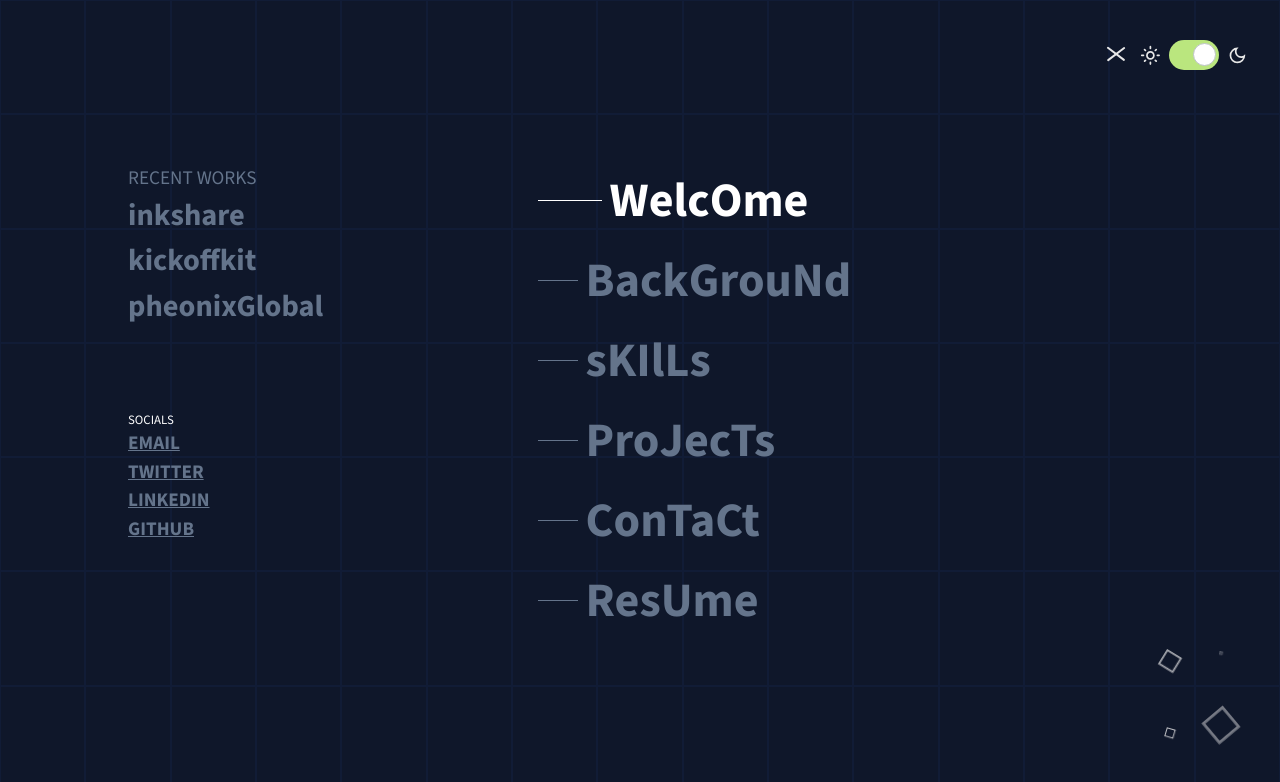
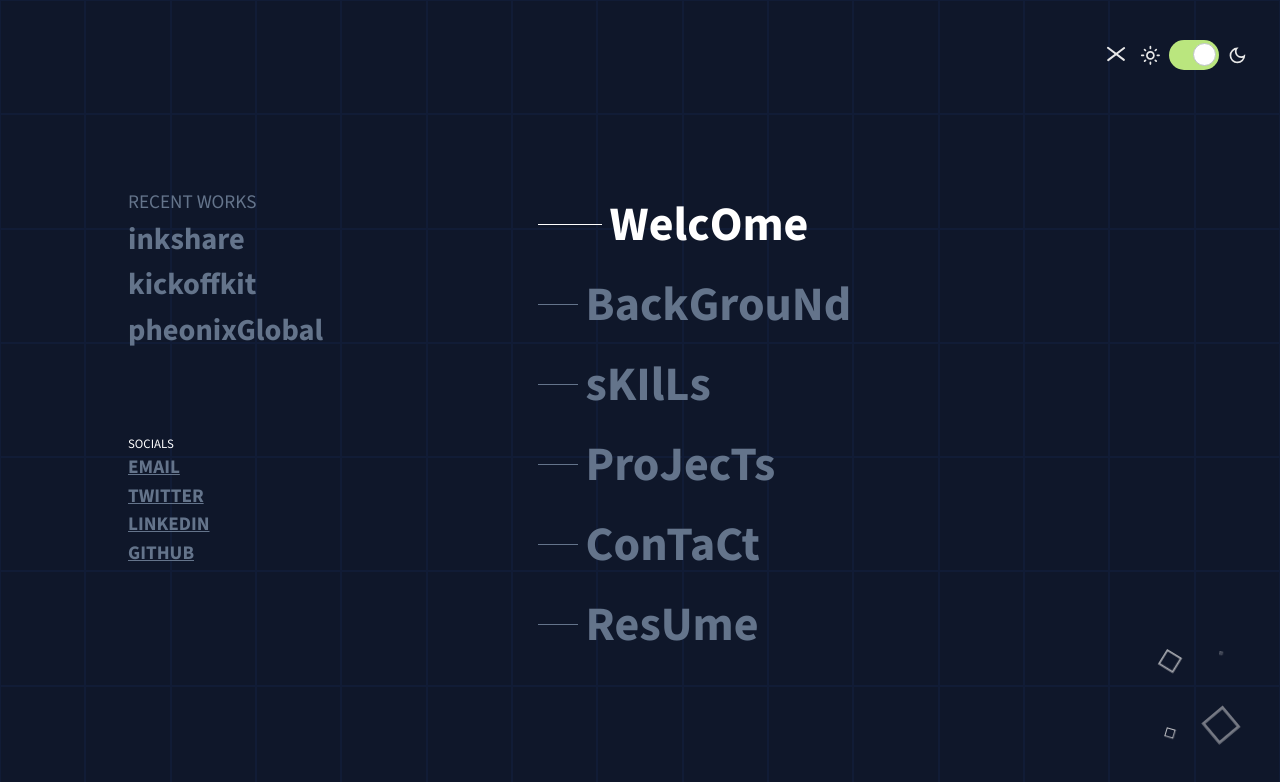
Before and after one commit to ifeanyiHM/ifeanyiiheme, a Next.js app: page / in a window 1280 px wide. Both pictures are taken after a click on the element 1117 px from the left and 54 px from the top of the page. Shown: the top 782 px of the page. Built offline with nearby package versions, Linux system fonts and the light colour scheme.

Commit message:
my portfolio

```diff
--- a/app/Components/MenuPage.tsx
+++ b/app/Components/MenuPage.tsx
@@ -27,7 +27,7 @@ function MenuPage() {
     >
       <CrossGridBackground />
 
-      <div className="relative h-screen flex flex-col justify-center md:justify-around  gap-[3rem]">
+      <div className="relative h-screen flex flex-col justify-between md:justify-around pt-[4rem] pb-[1rem]">
         <div className="md:flex md:mx-auto lg:m-0 lg:ml-[10%] lg:max-w-[80%] lg:justify-between md:gap-[5rem] lg:gap-[0]">
           <div className="hidden lg:w-[40%] md:block text-[#64748b] lg:flex flex-col lg:gap-[5rem]">
             <div>
@@ -62,7 +62,7 @@ function MenuPage() {
           <ul
             className={`${
               lightMode ? "text-[#64748b]" : "text-[#444452]"
-            } menu  ml-[3rem] md:m-0 lg:w-[60%] list-none flex flex-col gap-[1rem] md:gap-[2rem] lg:gap-[0.5rem]  text-[1.8rem] md:text-[2.5rem] lg:text-[3rem] md:font-semibold lg:font-bold`}
+            } menu  ml-[3rem] md:m-0 lg:w-[60%] list-none flex flex-col gap-[0.5rem] md:gap-[1.5rem] lg:gap-[0.5rem] text-[1.8rem] md:text-[2.5rem] lg:text-[3rem] md:font-semibold lg:font-bold`}
           >
             {menuItems.map((link, index) => {
               const isActive = pathName === link.href;
```
